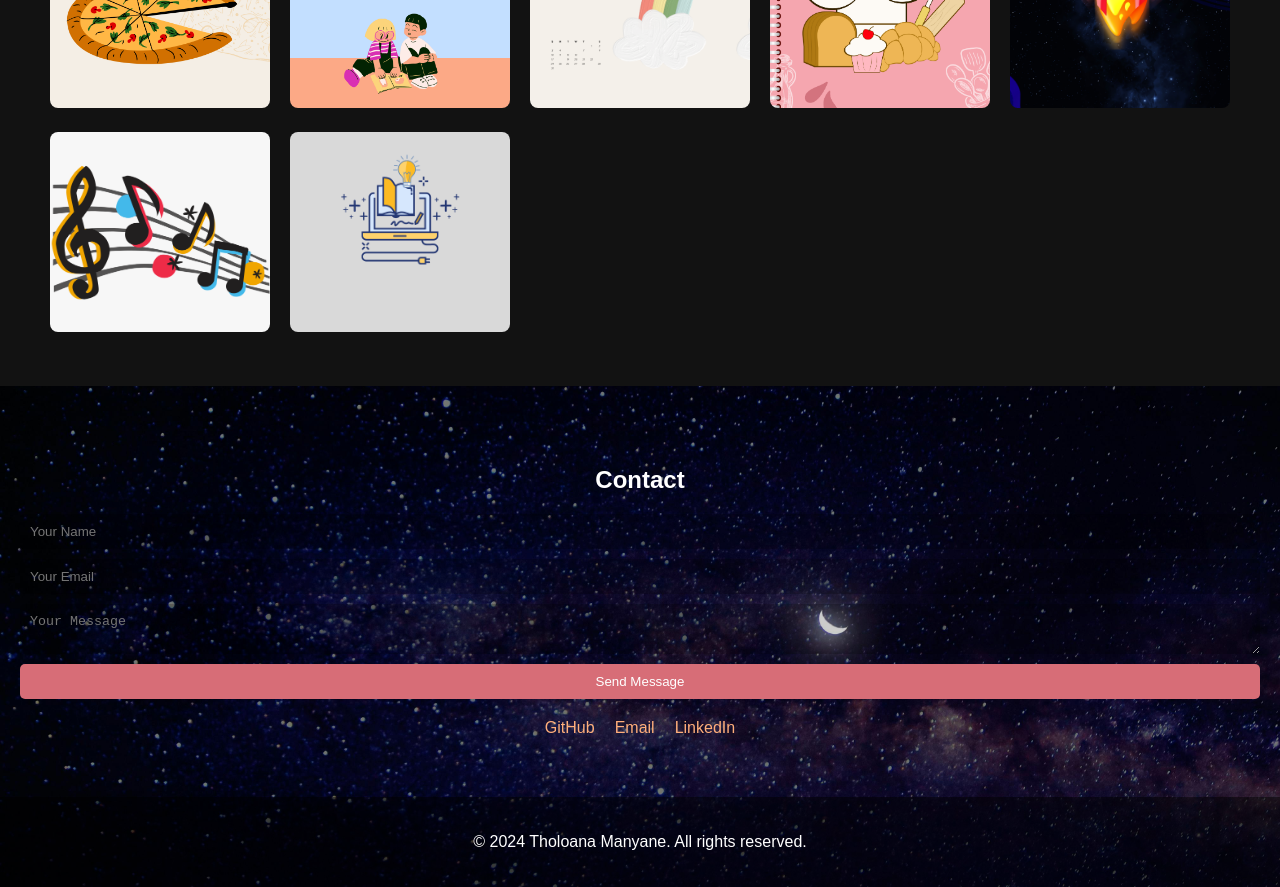
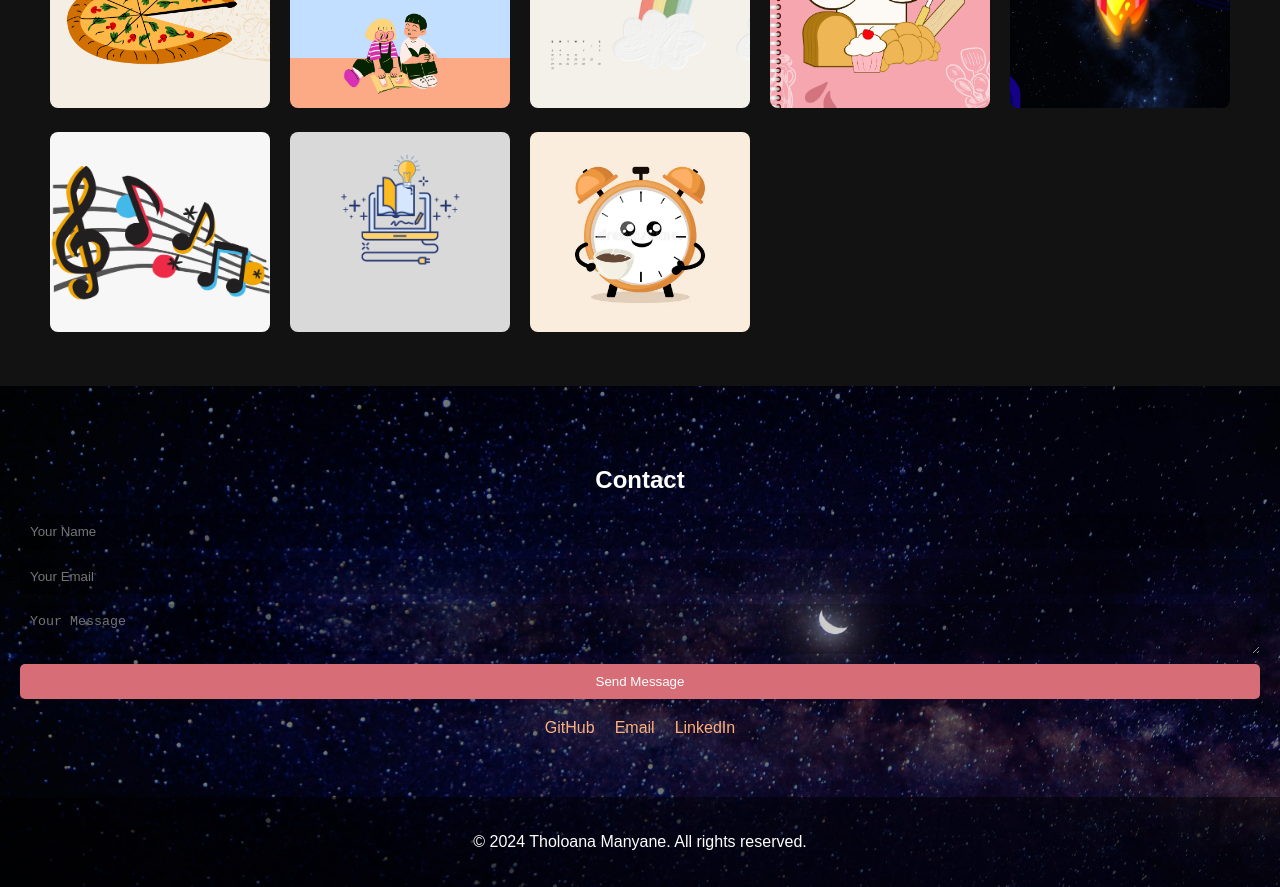
Before and after one commit to Tholoana96/MyPersonalWebsite, a React (Create React App) app: page / in a window 1280 px wide. Shown: the part 1840-2727 px from the top of the page. Built offline with nearby package versions, Linux system fonts and the light colour scheme.

Commit message:
updating the projects

```diff
--- a/src/components/Projects.js
+++ b/src/components/Projects.js
@@ -7,39 +7,40 @@ import recipeImg from "../images/recipe.png";
 import gameImg from "../images/game.png";
 import musicImg from "../images/music.png";
 import commerceImg from "../images/commerce.png";
+import clockImg from "../images/clock.webp";
 
 const projects = [
   {
     id: 1,
-    title: "Project One",
+    title: "Slicehub",
     image: pizzaImg,
     description: "This is a description of project one.",
-    liveDemo: "https://live-demo-link1.com",
-    code: "https://github.com/example/project-one",
+    liveDemo: "https://slicehub-tholoana.netlify.app",
+    code: "https://github.com/Tholoana96/Slicehub",
   },
   {
     id: 2,
-    title: "Project Two",
+    title: "Letter Leap",
     image: learnImg,
     description: "This is a description of project two.",
-    liveDemo: "https://live-demo-link2.com",
-    code: "https://github.com/example/project-two",
+    liveDemo: "https://nomcebo1992.github.io/Letter_Leap/",
+    code: "https://github.com/Nomcebo1992/Letter_Leap",
   },
   {
     id: 3,
-    title: "Project Three",
+    title: "Weather App",
     image: weatherImg,
     description: "This is a description of project three.",
-    liveDemo: "https://live-demo-link3.com",
-    code: "https://github.com/example/project-three",
+    liveDemo: "https://tholoana-weather.netlify.app",
+    code: "https://github.com/Tholoana96/My_Weather_App",
   },
   {
     id: 4,
-    title: "Project Four",
+    title: "Recipe Generator",
     image: recipeImg,
     description: "This is a description of project four.",
-    liveDemo: "https://live-demo-link4.com",
-    code: "https://github.com/example/project-four",
+    liveDemo: "https://myrecipe-generator.netlify.app",
+    code: "https://github.com/Tholoana96/recipe-generator",
   },
   {
     id: 5,
@@ -64,6 +65,14 @@ const projects = [
     description: "This is a description of project seven.",
     liveDemo: "https://live-demo-link7.com",
     code: "https://github.com/example/project-seven",
+  },
+  {
+    id: 8,
+    title: "World Clock",
+    image: clockImg,
+    description: "This is a description of project seven.",
+    liveDemo: "https://tholoana-world-clock.netlify.app",
+    code: "https://github.com/Tholoana96/World-Clock",
   },
 ];
 
```
Also changed, not shown: src/images/clock.webp (added).
